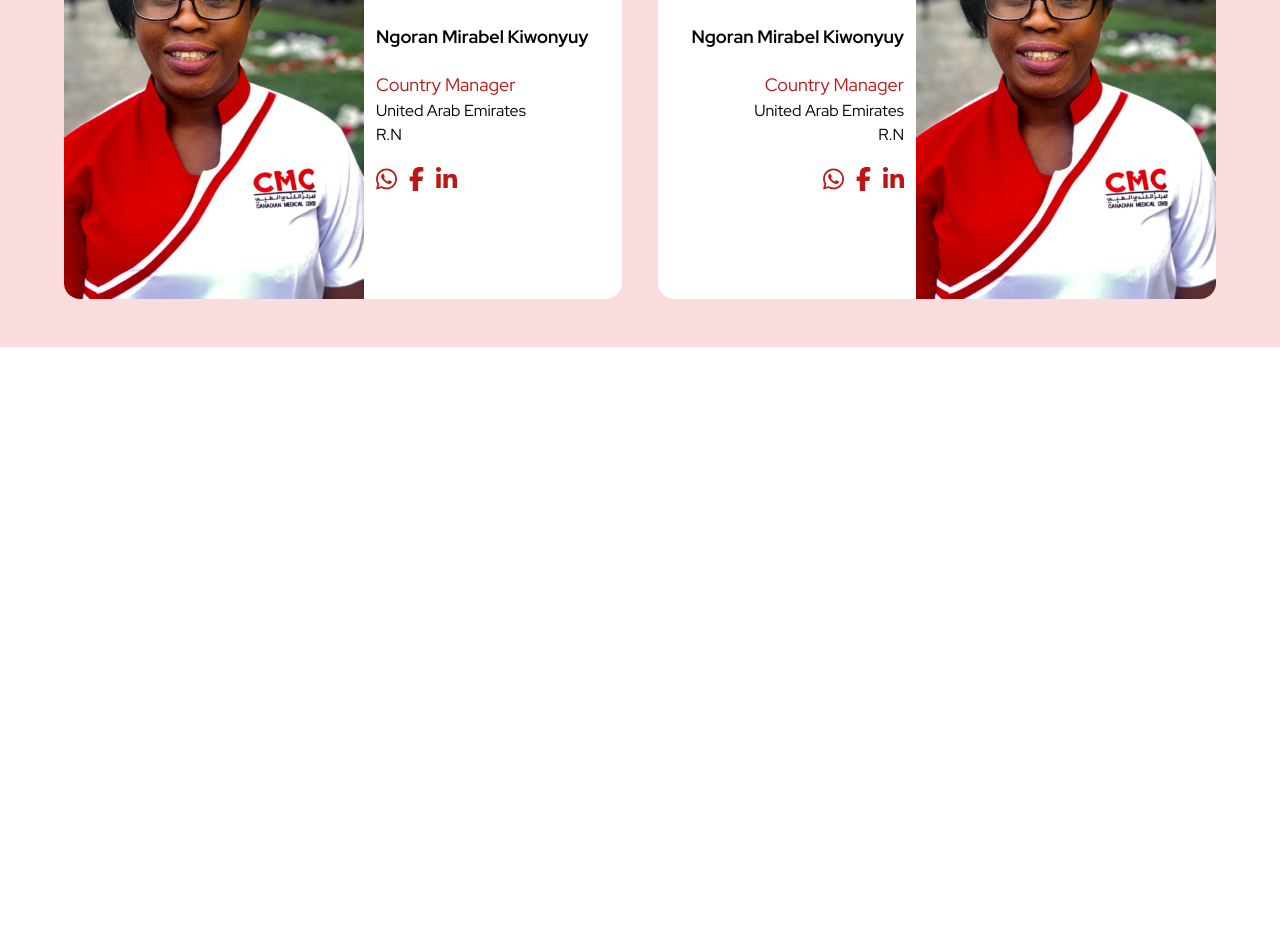
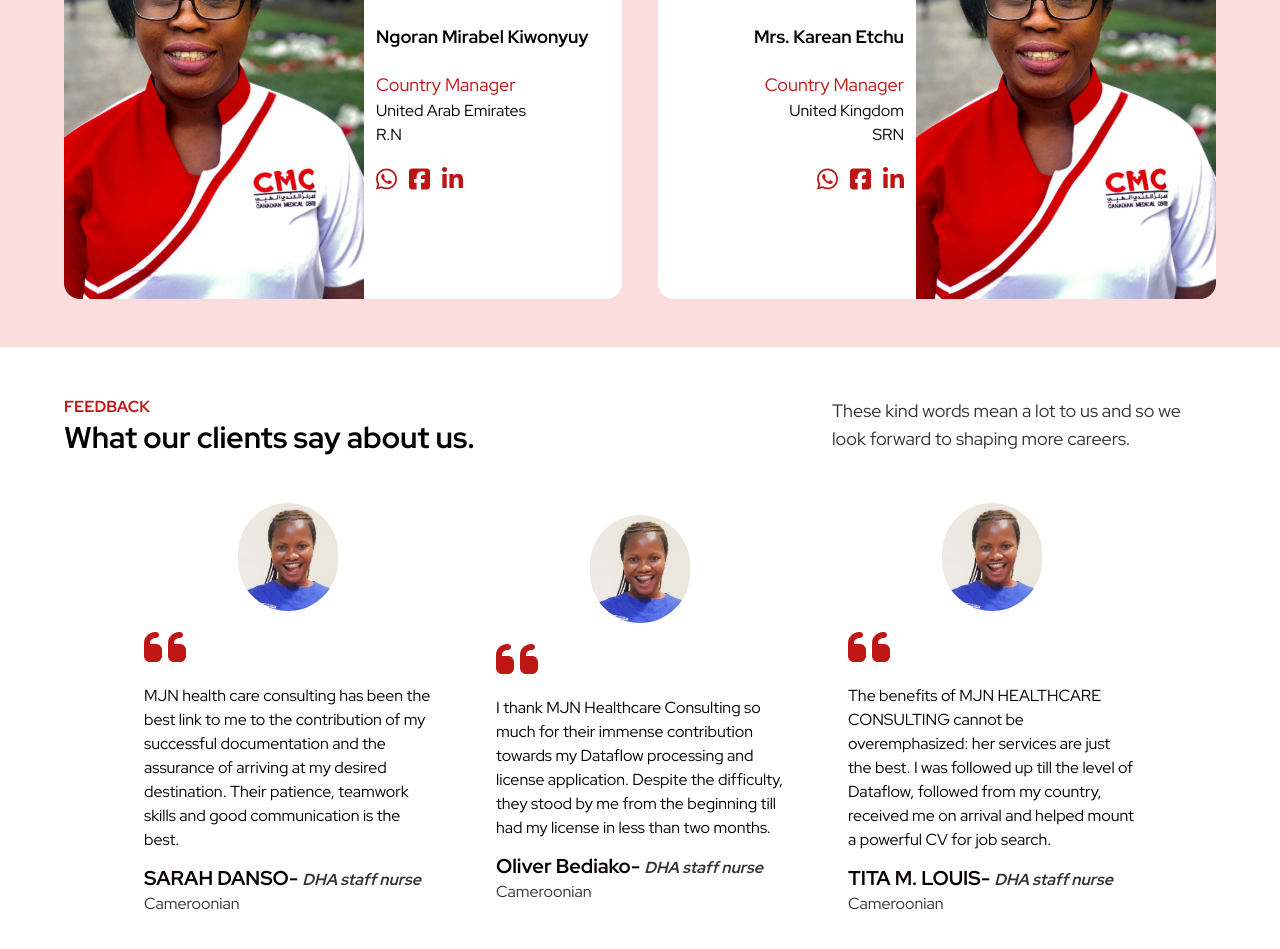
Before and after one commit to NgoranA/mjnhc, a Next.js app: page / in a window 1280 px wide. Shown: the part 3100-4049 px from the top of the page. Before the commit the page ends 3447 px from the top, so only its background shows below. Built offline with nearby package versions, Linux system fonts and the light colour scheme; what @graphql-tools/schema would draw is missing.

Commit message:
Testimonials section implementation

```diff
--- a/components/Team.tsx
+++ b/components/Team.tsx
@@ -1,7 +1,6 @@
 import { IconProp } from "@fortawesome/fontawesome-svg-core";
 import {
-  faFacebook,
-  faFacebookF,
+  faFacebookSquare,
   faLinkedinIn,
   faWhatsapp,
 } from "@fortawesome/free-brands-svg-icons";
@@ -20,7 +19,7 @@ const Team = () => {
             <span className="font-bold"> Mbout John Nyah</span> and his Well
             Trained and Experienced Team of Experts are dedicated in providing
             the best possible health care job placement. We at MJN Healthcare
-            consulting are focused on helping you get a better ob placement
+            consulting are focused on helping you get a better job placement
             abroad.
           </p>
           <div>
@@ -59,22 +58,22 @@ const Team = () => {
             </div>
             <div className="flex items-center text-redish gap-3 text-2xl">
               <FontAwesomeIcon icon={faWhatsapp as IconProp} />
-              <FontAwesomeIcon icon={faFacebookF as IconProp} />
+              <FontAwesomeIcon icon={faFacebookSquare as IconProp} />
               <FontAwesomeIcon icon={faLinkedinIn as IconProp} />
             </div>
           </figcaption>
         </figure>
         <figure className="flex hover:scale-110 transition duration-500 items-center text-right justify-end gap-3  bg-white w-full rounded-2xl ">
           <figcaption className=" flex gap-5 flex-col">
-            <p className="text-lg font-bold">Ngoran Mirabel Kiwonyuy </p>
+            <p className="text-lg font-bold">Mrs. Karean Etchu </p>
             <div>
               <p className="text-lg text-redish">Country Manager </p>
-              <p className="text-base">United Arab Emirates</p>
-              <p className="text-base">R.N</p>
+              <p className="text-base">United Kingdom</p>
+              <p className="text-base">SRN</p>
             </div>
             <div className="flex items-center justify-end text-redish gap-3 text-2xl">
               <FontAwesomeIcon icon={faWhatsapp as IconProp} />
-              <FontAwesomeIcon icon={faFacebookF as IconProp} />
+              <FontAwesomeIcon icon={faFacebookSquare as IconProp} />
               <FontAwesomeIcon icon={faLinkedinIn as IconProp} />
             </div>
           </figcaption>
--- a/components/Testimony.tsx
+++ b/components/Testimony.tsx
@@ -1,7 +1,128 @@
+import { faQuoteLeft } from "@fortawesome/free-solid-svg-icons";
+import { FontAwesomeIcon } from "@fortawesome/react-fontawesome";
+import Image from "next/image";
 import React from "react";
 
 const Testimony = () => {
-  return <div>Testimony</div>;
+  return (
+    <section className="h-screen px-16 py-12 flex gap-12 flex-col">
+      <div className="flex items-center justify-between">
+        <div>
+          <p className="text-base font-bold text-redish">FEEDBACK</p>
+          <p className="text-3xl font-bold ">What our clients say about us.</p>
+        </div>
+        <p className="text-lg text-greyish w-1/3">
+          {" "}
+          These kind words mean a lot to us and so we look forward to shaping
+          more careers.{" "}
+        </p>
+      </div>
+      <div className="flex items-center gap-16 justify-center">
+        <div className="flex w-3/12 gap-3 flex-col ">
+          {/* <div> */}
+          <center>
+            <Image
+              src="/sar.jpg"
+              height={100}
+              width={100}
+              className="rounded-full"
+              alt="testimony_image"
+            />
+          </center>
+          {/* </div> */}
+          <div className="text-left">
+            <FontAwesomeIcon
+              icon={faQuoteLeft}
+              className="text-redish text-5xl text-left"
+            />
+          </div>
+          <p>
+            MJN health care consulting has been the best link to me to the
+            contribution of my successful documentation and the assurance of
+            arriving at my desired destination. Their patience, teamwork skills
+            and good communication is the best.
+          </p>
+          <div>
+            <p className="font-bold text-xl text-blackish">
+              SARAH DANSO-{" "}
+              <span className="text-greyish italic text-base">
+                DHA staff nurse
+              </span>{" "}
+            </p>
+            <p className="text-greyish ">Cameroonian</p>
+          </div>
+        </div>
+        <div className="flex w-3/12 gap-3 flex-col ">
+          {/* <div> */}
+          <center>
+            <Image
+              src="/sar.jpg"
+              height={100}
+              width={100}
+              className="rounded-full"
+              alt="testimony_image"
+            />
+          </center>
+          {/* </div> */}
+          <div className="text-left">
+            <FontAwesomeIcon
+              icon={faQuoteLeft}
+              className="text-redish text-5xl text-left"
+            />
+          </div>
+          <p>
+            I thank MJN Healthcare Consulting so much for their immense
+            contribution towards my Dataflow processing and license application.
+            Despite the difficulty, they stood by me from the beginning till had
+            my license in less than two months.
+          </p>
+          <div>
+            <p className="font-bold text-xl text-blackish">
+              Oliver Bediako-{" "}
+              <span className="text-greyish italic text-base">
+                DHA staff nurse
+              </span>{" "}
+            </p>
+            <p className="text-greyish">Cameroonian</p>
+          </div>
+        </div>
+        <div className="flex w-3/12 gap-3 flex-col ">
+          {/* <div> */}
+          <center>
+            <Image
+              src="/sar.jpg"
+              height={100}
+              width={100}
+              className="rounded-full"
+              alt="testimony_image"
+            />
+          </center>
+          {/* </div> */}
+          <div className="text-left">
+            <FontAwesomeIcon
+              icon={faQuoteLeft}
+              className="text-redish text-5xl text-left"
+            />
+          </div>
+          <p>
+            The benefits of MJN HEALTHCARE CONSULTING cannot be overemphasized:
+            her services are just the best. I was followed up till the level of
+            Dataflow, followed from my country, received me on arrival and
+            helped mount a powerful CV for job search.
+          </p>
+          <div>
+            <p className="font-bold text-xl text-blackish">
+              TITA M. LOUIS-{" "}
+              <span className="text-greyish italic text-base">
+                DHA staff nurse
+              </span>{" "}
+            </p>
+            <p className="text-greyish">Cameroonian</p>
+          </div>
+        </div>
+      </div>
+    </section>
+  );
 };
 
 export default Testimony;
--- a/pages/index.tsx
+++ b/pages/index.tsx
@@ -10,6 +10,7 @@ import AboutSection from "../components/About";
 import Services from "../components/Services";
 import Figures from "../components/Figures";
 import Team from "../components/Team";
+import Testimony from "../components/Testimony";
 
 export default function Home(): JSX.Element {
   return (
@@ -28,6 +29,7 @@ export default function Home(): JSX.Element {
         <Services />
         <Figures />
         <Team />
+        <Testimony />
       </main>
     </>
   );
```
Also changed, not shown: public/sar.jpg (added), public/test.jpg (added).
